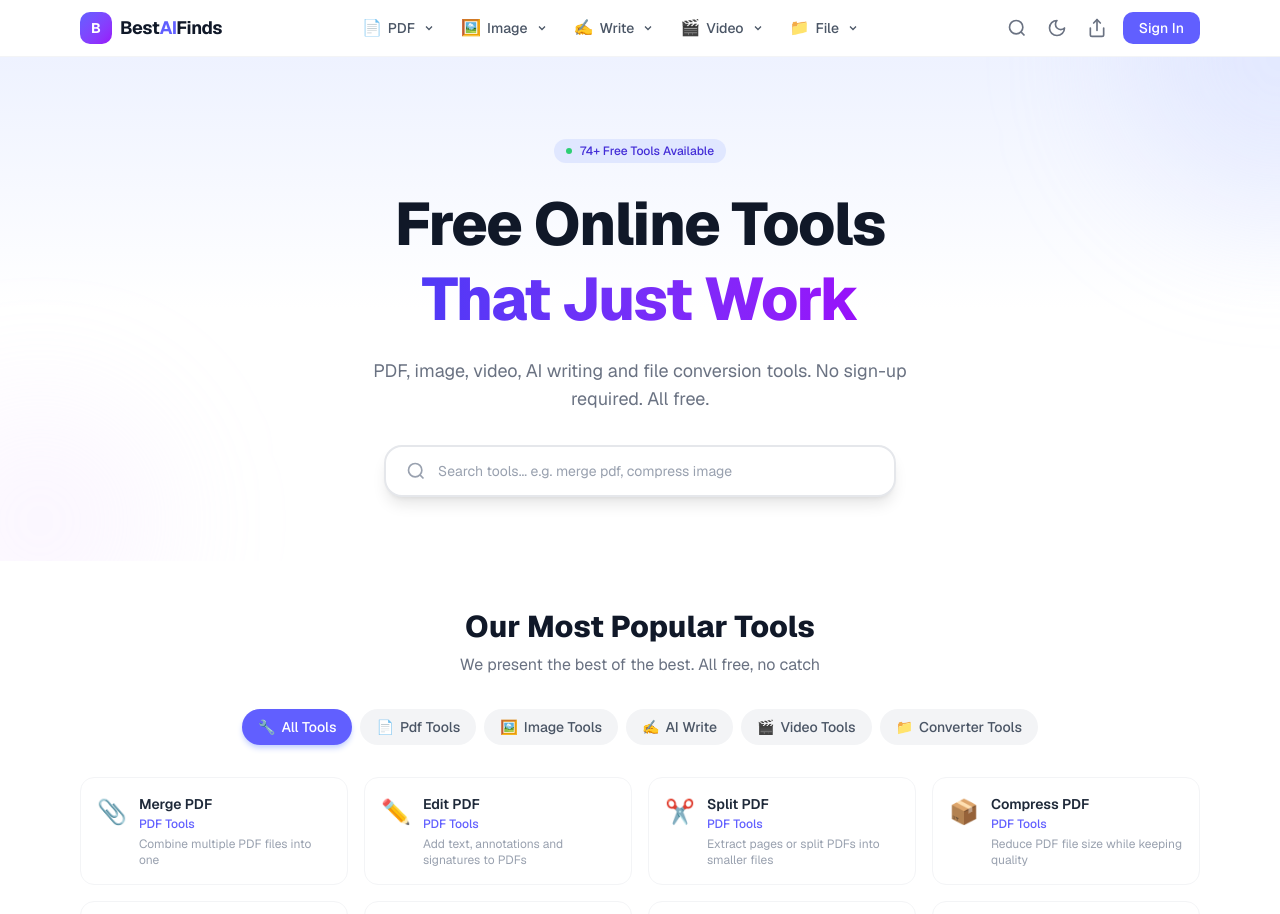
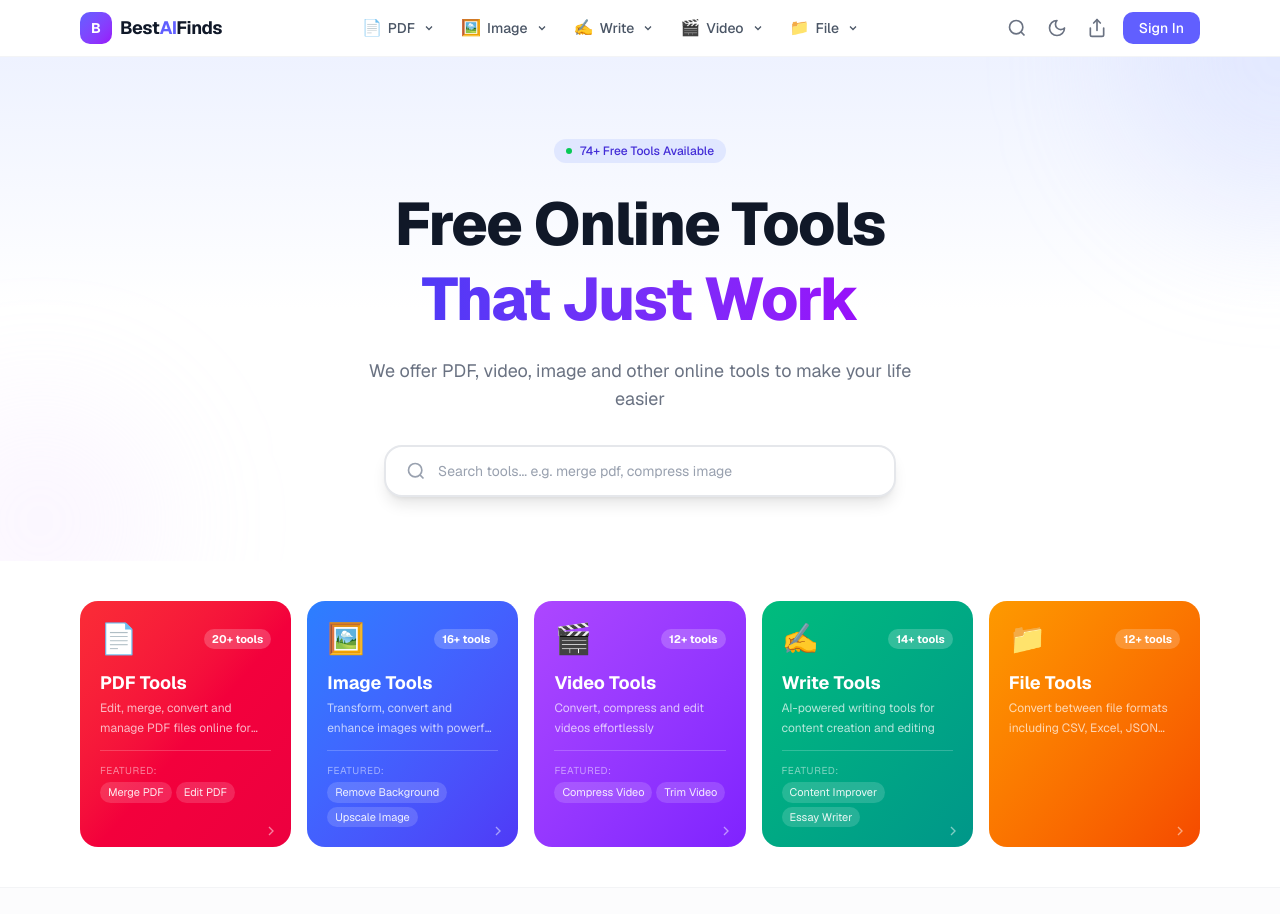
Before and after one commit to zhibolu2-ui/bestaifinds, a Next.js app: page / in a window 1280 px wide. Shown: the top 914 px of the page. Built offline with nearby package versions, Linux system fonts and the light colour scheme.

Commit message:
Simplify homepage: category cards + featured carousel only
Remove all-tools grid from homepage. Show only:
- Category cards linking to subpages (like TinyWow)
- Featured tools carousel
Homepage is now clean; all tools are on subpages.

Co-authored-by: Cursor <cursoragent@cursor.com>

```diff
--- a/src/app/page.tsx
+++ b/src/app/page.tsx
@@ -2,7 +2,6 @@
 
 import Link from "next/link";
 import { useState, useRef } from "react";
-import ToolCard from "@/components/ToolCard";
 import {
   CATEGORIES,
   Category,
@@ -11,13 +10,12 @@ import {
   TOOLS,
 } from "@/lib/tools";
 
-const TAB_CONFIG: { id: Category | "all"; label: string; icon: string }[] = [
-  { id: "all", label: "All Tools", icon: "🔧" },
-  { id: "pdf", label: "Pdf Tools", icon: "📄" },
-  { id: "image", label: "Image Tools", icon: "🖼️" },
-  { id: "write", label: "AI Write", icon: "✍️" },
-  { id: "video", label: "Video Tools", icon: "🎬" },
-  { id: "file", label: "Converter Tools", icon: "📁" },
+const CAT_CARDS: { cat: Category; icon: string; bg: string }[] = [
+  { cat: "pdf", icon: "📄", bg: "from-red-500 to-rose-600" },
+  { cat: "image", icon: "🖼️", bg: "from-blue-500 to-indigo-600" },
+  { cat: "video", icon: "🎬", bg: "from-purple-500 to-violet-600" },
+  { cat: "write", icon: "✍️", bg: "from-emerald-500 to-teal-600" },
+  { cat: "file", icon: "📁", bg: "from-amber-500 to-orange-600" },
 ];
 
 const FEATURES = [
@@ -30,7 +28,6 @@ const FEATURES = [
 export default function Home() {
   const [query, setQuery] = useState("");
   const [focused, setFocused] = useState(false);
-  const [activeTab, setActiveTab] = useState<Category | "all">("all");
   const carouselRef = useRef<HTMLDivElement>(null);
 
   const filtered = (() => {
@@ -61,16 +58,11 @@ export default function Home() {
       .map(({ tool }) => tool);
   })();
 
-  const displayTools = activeTab === "all"
-    ? TOOLS
-    : getToolsByCategory(activeTab);
-
   const featuredTools = getFeaturedTools();
 
   const scrollCarousel = (dir: "left" | "right") => {
     if (!carouselRef.current) return;
-    const amount = 340;
-    carouselRef.current.scrollBy({ left: dir === "left" ? -amount : amount, behavior: "smooth" });
+    carouselRef.current.scrollBy({ left: dir === "left" ? -340 : 340, behavior: "smooth" });
   };
 
   return (
@@ -97,8 +89,7 @@ export default function Home() {
           </h1>
 
           <p className="mt-5 text-lg text-gray-500 dark:text-gray-400 max-w-xl mx-auto">
-            PDF, image, video, AI writing and file conversion tools.
-            No sign-up required. All free.
+            We offer PDF, video, image and other online tools to make your life easier
           </p>
 
           {/* Search */}
@@ -144,66 +135,48 @@ export default function Home() {
         </div>
       </section>
 
-      {/* Most Popular Tools - Tab Filter */}
-      <section className="mx-auto max-w-6xl px-4 py-12">
-        <h2 className="text-2xl sm:text-3xl font-extrabold text-center text-gray-900 dark:text-white mb-2">
-          Our Most Popular Tools
-        </h2>
-        <p className="text-center text-gray-500 dark:text-gray-400 mb-8">
-          We present the best of the best. All free, no catch
-        </p>
+      {/* Category Cards - Click to enter subpage */}
+      <section className="mx-auto max-w-6xl px-4 py-10">
+        <div className="grid grid-cols-2 sm:grid-cols-3 lg:grid-cols-5 gap-4">
+          {CAT_CARDS.map(({ cat, icon, bg }) => {
+            const tools = getToolsByCategory(cat);
+            const featured = tools.filter((t) => t.featured).slice(0, 2);
 
-        {/* Tab Bar */}
-        <div className="flex flex-wrap justify-center gap-2 mb-8">
-          {TAB_CONFIG.map(({ id, label, icon }) => (
-            <button
-              key={id}
-              onClick={() => setActiveTab(id)}
-              className={`inline-flex items-center gap-1.5 px-4 py-2 rounded-full text-sm font-medium transition-all ${
-                activeTab === id
-                  ? "bg-indigo-500 text-white shadow-md shadow-indigo-200 dark:shadow-indigo-900/30"
-                  : "bg-gray-100 dark:bg-gray-800 text-gray-600 dark:text-gray-300 hover:bg-gray-200 dark:hover:bg-gray-700"
-              }`}
+            return (
+              <Link
+                key={cat}
+                href={`/${cat}`}
+                className={`relative rounded-2xl p-5 bg-gradient-to-br ${bg} text-white hover:shadow-xl hover:scale-[1.03] transition-all duration-300 group`}
               >
-              <span>{icon}</span>
-              {label}
-            </button>
+                <div className="flex items-center justify-between mb-3">
+                  <span className="text-3xl">{icon}</span>
+                  <span className="text-[11px] font-bold px-2 py-0.5 rounded-full bg-white/20">
+                    {tools.length}+ tools
+                  </span>
+                </div>
+                <h3 className="text-lg font-bold mb-0.5">{CATEGORIES[cat].label} Tools</h3>
+                <p className="text-xs text-white/70 leading-relaxed line-clamp-2">{CATEGORIES[cat].description}</p>
+
+                {featured.length > 0 && (
+                  <div className="mt-3 pt-3 border-t border-white/20">
+                    <p className="text-[10px] text-white/50 mb-1 uppercase tracking-wider">Featured:</p>
+                    <div className="flex flex-wrap gap-1">
+                      {featured.map((t) => (
+                        <span key={t.slug} className="text-[11px] px-2 py-0.5 rounded-full bg-white/15 text-white/90">
+                          {t.name}
+                        </span>
                       ))}
                     </div>
+                  </div>
+                )}
 
-        {/* Tool Grid */}
-        <div className="grid grid-cols-1 sm:grid-cols-2 lg:grid-cols-4 gap-4">
-          {displayTools.map((t) => (
-            <Link
-              key={`${t.category}-${t.slug}`}
-              href={`/${t.category}/${t.slug}`}
-              className="flex items-start gap-3 p-4 rounded-xl border border-gray-100 dark:border-gray-800 bg-white dark:bg-gray-900 hover:border-indigo-200 dark:hover:border-indigo-800 hover:shadow-md transition-all group"
-            >
-              <span className="text-2xl mt-0.5 shrink-0">{t.icon}</span>
-              <div className="min-w-0 flex-1">
-                <p className="text-sm font-semibold text-gray-800 dark:text-gray-100 group-hover:text-indigo-600 dark:group-hover:text-indigo-400 transition-colors">
-                  {t.name}
-                </p>
-                <p className="text-xs font-medium text-indigo-500 dark:text-indigo-400 mt-0.5">
-                  {CATEGORIES[t.category].label} Tools
-                </p>
-                <p className="text-xs text-gray-400 mt-1 line-clamp-2">{t.description}</p>
+                <div className="absolute bottom-2 right-3">
+                  <svg className="w-4 h-4 text-white/50 group-hover:translate-x-1 transition-transform" viewBox="0 0 24 24" fill="none" stroke="currentColor" strokeWidth="2"><path d="m9 18 6-6-6-6"/></svg>
                 </div>
               </Link>
-          ))}
+            );
+          })}
         </div>
-
-        {activeTab !== "all" && (
-          <div className="mt-6 text-center">
-            <Link
-              href={`/${activeTab}`}
-              className="inline-flex items-center gap-1 text-sm font-medium text-indigo-500 hover:text-indigo-600 dark:text-indigo-400 transition-colors"
-            >
-              View All {CATEGORIES[activeTab].label} Tools
-              <svg className="w-4 h-4" viewBox="0 0 24 24" fill="none" stroke="currentColor" strokeWidth="2"><path d="m9 18 6-6-6-6"/></svg>
-            </Link>
-          </div>
-        )}
       </section>
 
       {/* Features Bar */}
@@ -237,7 +210,7 @@ export default function Home() {
           <div className="hidden sm:flex items-center gap-2">
             <button
               onClick={() => scrollCarousel("left")}
-              className="w-10 h-10 rounded-full border border-gray-200 dark:border-gray-700 flex items-center justify-center text-gray-400 hover:text-gray-600 dark:hover:text-gray-200 hover:border-gray-300 dark:hover:border-gray-600 transition-colors"
+              className="w-10 h-10 rounded-full border border-gray-200 dark:border-gray-700 flex items-center justify-center text-gray-400 hover:text-gray-600 dark:hover:text-gray-200 hover:border-gray-300 transition-colors"
             >
               <svg className="w-5 h-5" viewBox="0 0 24 24" fill="none" stroke="currentColor" strokeWidth="2"><path d="m15 18-6-6 6-6"/></svg>
             </button>
@@ -252,7 +225,7 @@ export default function Home() {
 
         <div
           ref={carouselRef}
-          className="flex gap-5 overflow-x-auto pb-4 snap-x snap-mandatory scrollbar-hide"
+          className="flex gap-5 overflow-x-auto pb-4 snap-x snap-mandatory"
           style={{ scrollbarWidth: "none", msOverflowStyle: "none" }}
         >
           {featuredTools.map((t) => (
@@ -261,7 +234,7 @@ export default function Home() {
               href={`/${t.category}/${t.slug}`}
               className="shrink-0 w-72 sm:w-80 snap-start group"
             >
-              <div className="h-44 rounded-xl bg-gradient-to-br from-gray-100 to-gray-50 dark:from-gray-800 dark:to-gray-900 border border-gray-200 dark:border-gray-700 flex items-center justify-center mb-3 group-hover:border-indigo-300 dark:group-hover:border-indigo-700 transition-colors overflow-hidden">
+              <div className="h-44 rounded-xl bg-gradient-to-br from-gray-100 to-gray-50 dark:from-gray-800 dark:to-gray-900 border border-gray-200 dark:border-gray-700 flex items-center justify-center mb-3 group-hover:border-indigo-300 dark:group-hover:border-indigo-700 transition-colors">
                 <div className="text-center">
                   <span className="text-5xl block mb-2">{t.icon}</span>
                   <p className="text-sm text-gray-500 dark:text-gray-400">{t.name}</p>
```
Lines whose indentation alone changed are shown as unchanged.
